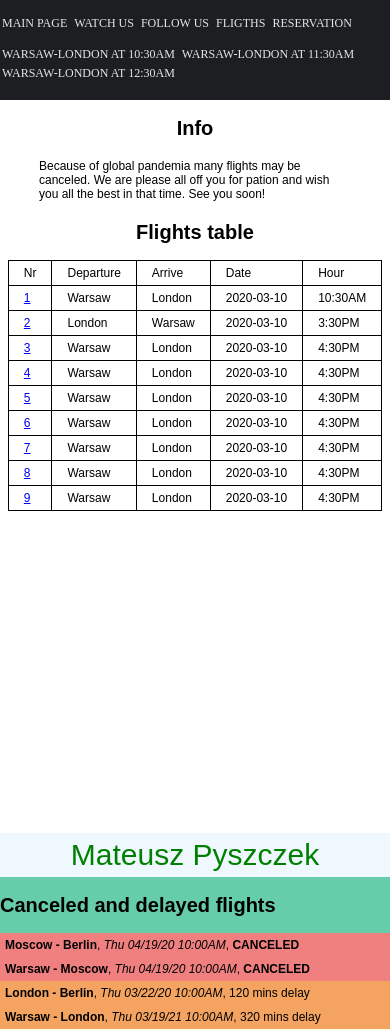
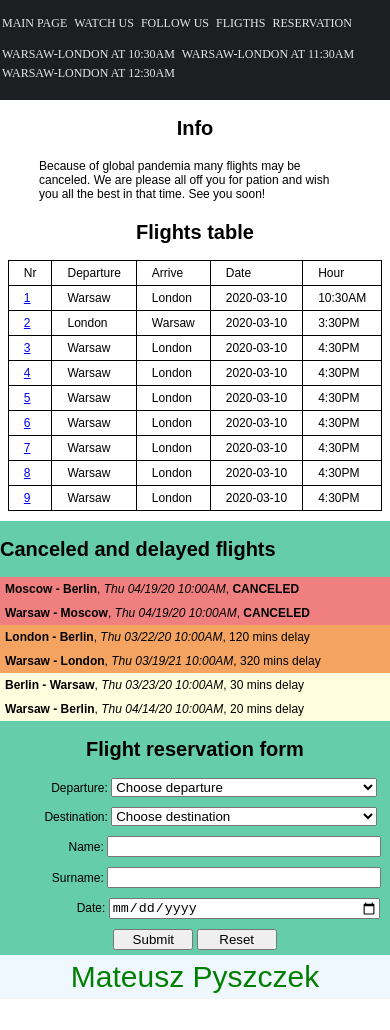
Before and after one commit to mp371366/www-lab-2, a plain HTML site: page index.html in a window 390 px wide. Shown: the part 70-1100 px from the top of the page. After the commit the page ends 1069 px from the top, so only its background shows below. Drawn offline with Linux system fonts and the light colour scheme.

Commit message:
Display footer on bottom.

```diff
--- a/index.html
+++ b/index.html
@@ -127,9 +127,6 @@
           </table>
         </section>
       </div>
-      <footer class="main-footer">
-        Mateusz Pyszczek
-      </footer>
     </main>
     <aside class="problems">
       <h2>Canceled and delayed flights</h2>
@@ -201,6 +198,9 @@
         </form>
       </section>
     </aside>
+    <footer class="main-footer">
+      Mateusz Pyszczek
+    </footer>
   </div>
 </body>
 
--- a/stylesheets/index.css
+++ b/stylesheets/index.css
@@ -21,7 +21,7 @@ div.page-container {
   display: grid;
   grid-template-columns: 200px 15px calc(75% - 172.5px) 15px calc(25% - 57.5px);
   grid-template-rows: auto;
-  grid-template-areas: "menu . main . problems";
+  grid-template-areas: "menu . main . problems" "footer footer footer footer footer";
 }
 
 aside.menu {
@@ -85,7 +85,7 @@ main.main-content {
   width: 100%;
   display: flex;
   flex-direction: column;
-  min-height: calc(100vh - 67px);
+  min-height: calc(100vh - 111px);
   justify-content: space-between;
 }
 
@@ -221,6 +221,7 @@ dl.airplane-description-list>dd {
 }
 
 footer.main-footer {
+  grid-area: footer;
   background-color: aliceblue;
   color: green;
   font-family: sans-serif;
@@ -259,17 +260,20 @@ section.flight-reservation label {
 @media screen and (max-width: 700px) {
   div.page-container {
     grid-template-columns: 100%;
-    grid-template-areas: "menu" "main" "problems";
+    grid-template-areas: "menu" "main" "problems" "footer";
   }
   img.city-photo {
     display: none;
+  }
+  main.main-content {
+    min-height: 0px;
   }
 }
 
 @media screen and (min-width: 701px) and (max-width: 1024px) {
   div.page-container {
     grid-template-columns: calc(75% - 11.5px) 15px calc(25% - 3.5px);
-    grid-template-areas: "menu menu menu" "main . problems";
+    grid-template-areas: "menu menu menu" "main . problems" "footer footer footer";
   }
 }
 
```
Also changed, not shown: flights/index.html (+3 -3 lines), reservation.html (+3 -3 lines).
